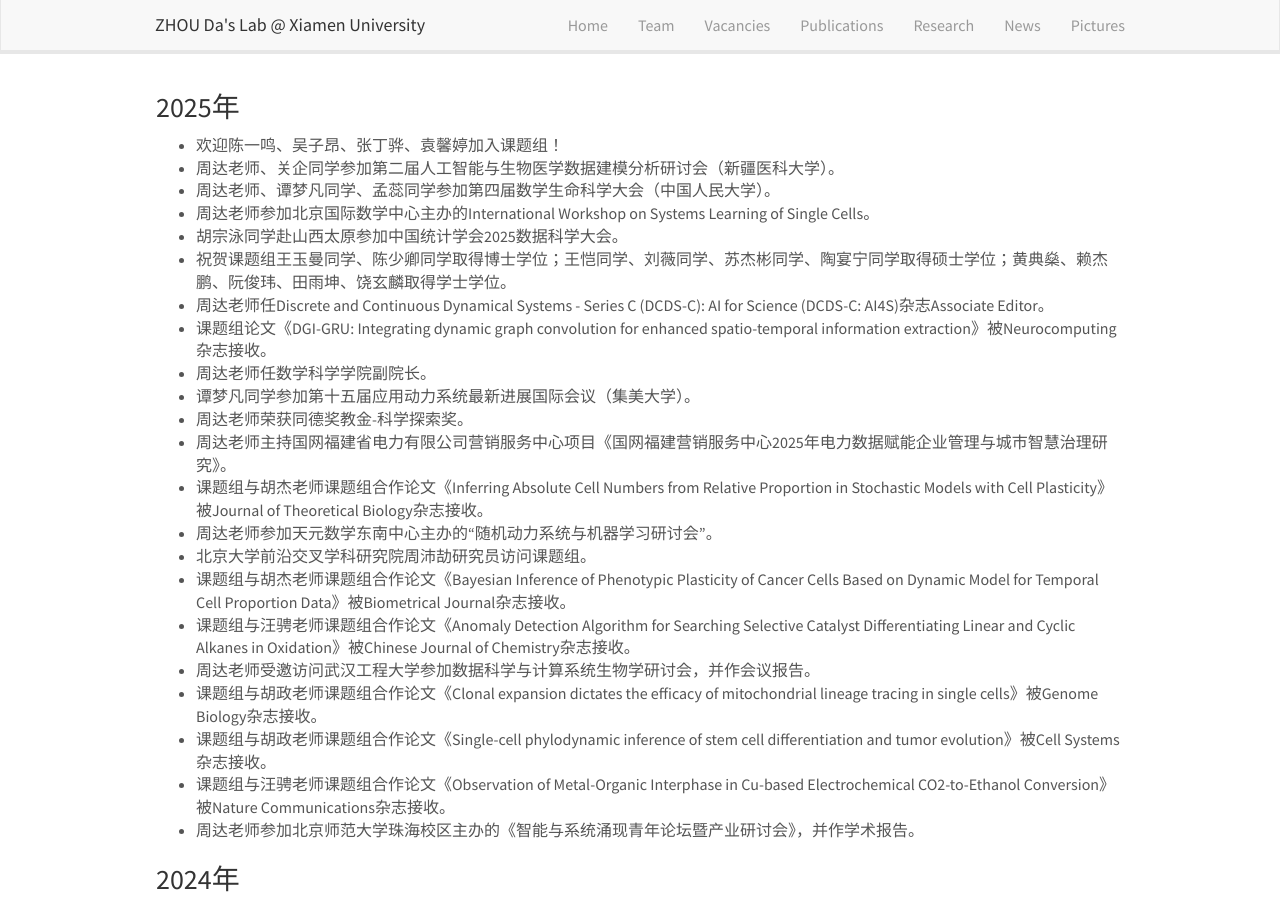
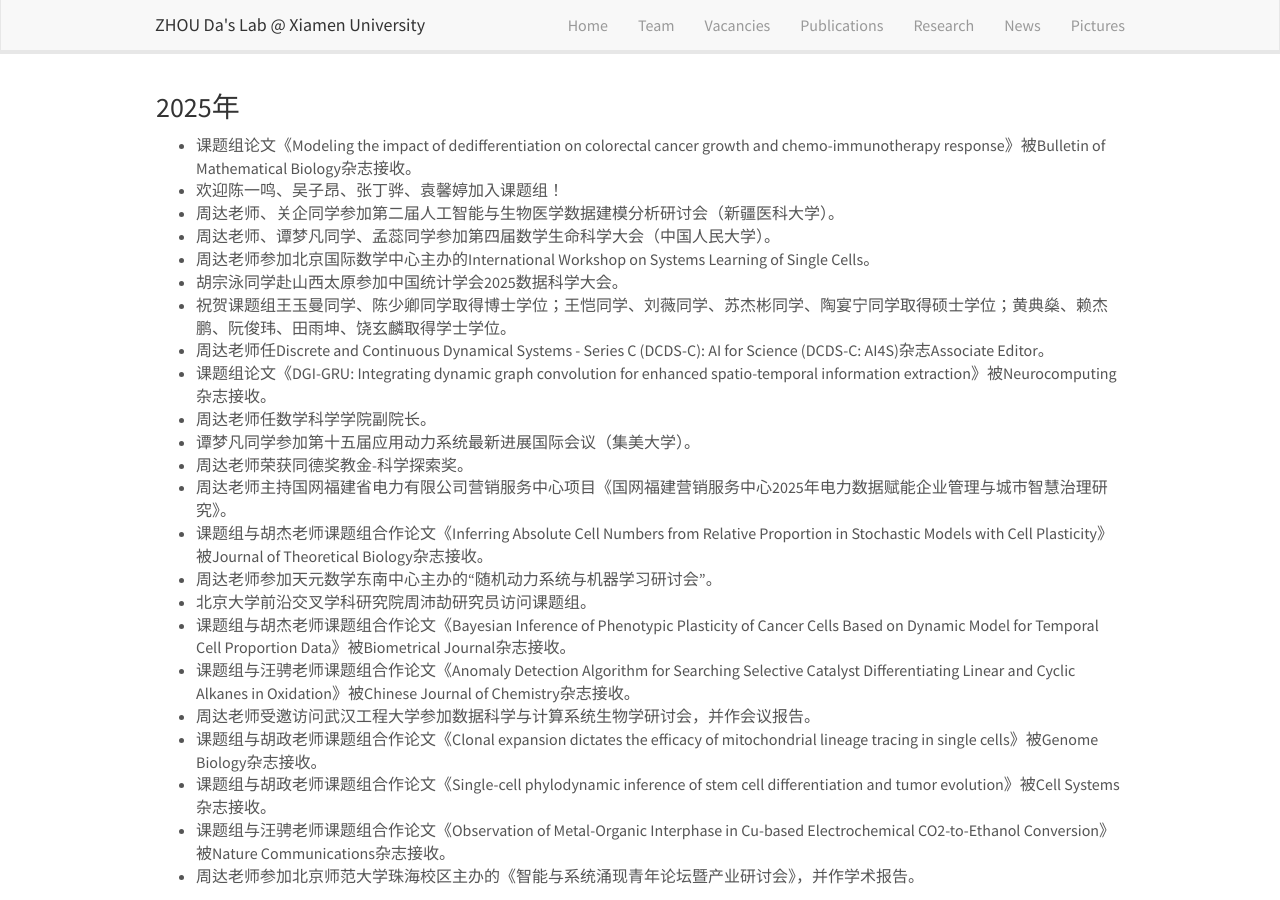
Before and after one commit to ZhouDaLab/zhoudalab.github.io, a Jekyll site: the page built from _pages/news.md, in a window 1280 px wide and 900 px high. Built offline with Jekyll 4.4.1, drawn with Linux system fonts in a browser that asks for light colours; nearby versions of some CDN libraries.

Commit message:
Update news.md

```diff
--- a/_pages/news.md
+++ b/_pages/news.md
@@ -8,6 +8,7 @@ permalink: /news/
 
 ### 2025年
 
+- 课题组论文《Modeling the impact of dedifferentiation on colorectal cancer growth and chemo-immunotherapy response》被Bulletin of Mathematical Biology杂志接收。
 - 欢迎陈一鸣、吴子昂、张丁骅、袁馨婷加入课题组！
 - 周达老师、关企同学参加第二届人工智能与生物医学数据建模分析研讨会（新疆医科大学）。
 - 周达老师、谭梦凡同学、孟蕊同学参加第四届数学生命科学大会（中国人民大学）。
```
